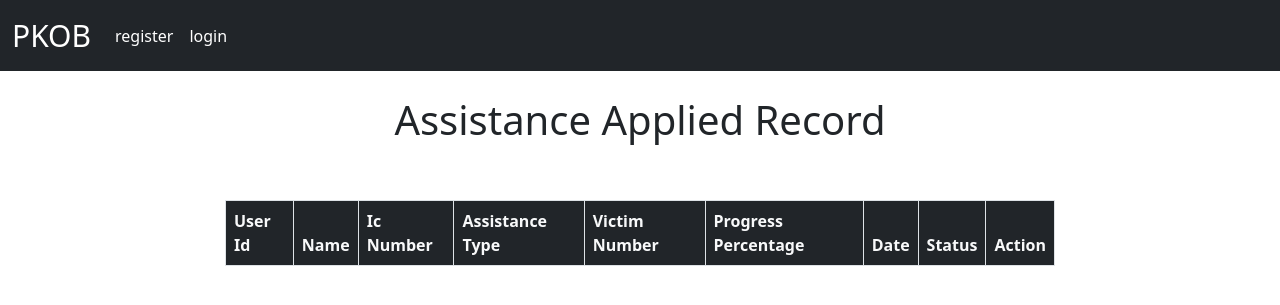
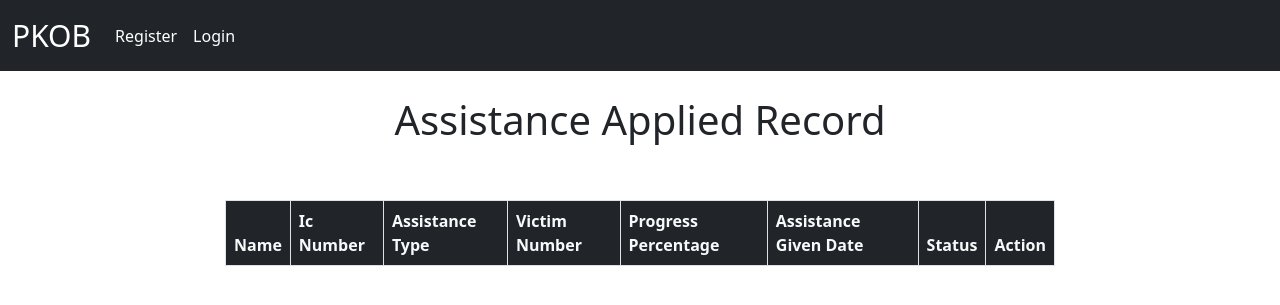
Before and after one commit to TanYiQing/Post-Disaster-Control-Center-System-with-Telegram-Bot, a Django app: template assistance_app/templates/assistance_app/list.html in a window 1280 px wide. Shown: the top 305 px of the page. Run offline with Django 3.2, Linux system fonts and the light colour scheme; the template is opened without the code that fills it, so the values that code supplies are empty; some libraries are stand-ins or nearby versions.

Commit message:
update UI and several functions

```diff
--- a/assistance_app/models.py
+++ b/assistance_app/models.py
@@ -19,7 +19,7 @@ class Assistance(models.Model):
     progress_percentage = models.DecimalField(max_digits=3, decimal_places=2, verbose_name='Progress Percentage', null=True, blank=True, default='0.0')
     victim_number = models.IntegerField(verbose_name='Victim Number')
     is_approved = models.BooleanField(verbose_name='Is Approved', default=False)
-    user = models.ForeignKey(CustomUser, on_delete=models.CASCADE, null=True,related_name='assistance')
+    user = models.ForeignKey(CustomUser, on_delete=models.CASCADE, null=True, related_name='assistance')
     assistance_type = models.ForeignKey(AssistanceType, on_delete=models.CASCADE, related_name='assistance_type')
     assistance_given_date = models.DateField(verbose_name='Assistance Given Date', null=True)
     created_at = models.DateTimeField(auto_now_add=True, verbose_name='Created at')
--- a/assistance_app/templates/assistance_app/list.html
+++ b/assistance_app/templates/assistance_app/list.html
@@ -15,14 +15,14 @@
         <div class="col">
             <table class="table table-bordered table-striped table-hover ">
               <thead class="bg-dark text-light">
+              <thead class="bg-dark text-light">
                 <tr>
-                    <th scope="col">User Id</th>
                     <th scope="col">Name</th>
                     <th scope="col">Ic Number</th>
                     <th scope="col">Assistance Type</th>
                     <th scope="col">Victim Number</th>
                     <th scope="col">Progress Percentage</th>
-                    <th scope="col">Date</th>
+                    <th scope="col">Assistance Given Date</th>
                     <th scope="col">Status</th>
                     <th scope="col">Action</th>
                 </tr>
@@ -30,7 +30,6 @@
               <tbody>
                 {% for assistance in assistances %}
                     <tr>
-                        <td>{{ assistance.user_id }}</td>
                         <td>{{ assistance.user.first_name }} {{ assistance.user.last_name }}</td>
                         <td>{{ assistance.user.ic }}</td>
                         <td>{{ assistance.assistance_type }}</td>
--- a/assistance_app/urls.py
+++ b/assistance_app/urls.py
@@ -2,8 +2,7 @@ from django.urls import path
 from . import views
 
 urlpatterns = [
-    # path("create/", views.request_assistance, name='request-assistance'),
-    path('requestassistance/', views.add, name="add"),
+    path('requestassistance/', views.request_assistance, name="request_assistance"),
     path("applicationrecord/", views.list_assistance_type, name='list_assistance_type'),
     path("edit/<id>", views.edit_assistance_type, name='edit_assistance_type'),
 ]
--- a/templates/navbar.html
+++ b/templates/navbar.html
@@ -15,26 +15,29 @@
         <div class="collapse navbar-collapse" id="navbarNav">
           <ul class="navbar-nav">
             {% if user.is_authenticated%}
-         <li class="nav-item">
             <li class="nav-item">
-                <a class="nav-link active" aria-current="page" href="{% url "add" %}">request assitance</a
+                <a class="nav-link active" aria-current="page" href="{% url "request_assistance" %}">
+                    <div style="border-style:solid; border-width: 1px; padding: 0px 4px;border-radius: 4px">
+                    <span class="bi bi-layers-half"> Request Assistance</span>
+                    </div>
+                </a
                 >
             </li>
             <li class="nav-item">
-                <a class="nav-link active" aria-current="page" href="{% url "list_assistance_type" %}">my request assitance</a
+                <a class="nav-link active" aria-current="page" href="{% url "list_assistance_type" %}"><span class="bi bi-card-list"> My Request Assistance</span></a
                 >
             </li>
             {% else %}
 
             <li class="nav-item">
-                <a class="nav-link active" aria-current="page" href="{% url "register" %}"
-                  >register</a
-                >
+                <a class="nav-link active" aria-current="page" href="{% url "register" %}">
+                    Register
+                </a>
             </li>
             <li class="nav-item">
-                <a class="nav-link active" aria-current="page" href="{% url "login" %}"
-                  >login</a
-                >
+                <a class="nav-link active" aria-current="page" href="{% url "login" %}">
+                    Login
+                </a>
             </li>
             {% endif %}
 
@@ -46,14 +49,17 @@
                 <p class='text-white nav-link p-0 m-0'> Hi, {{ user.first_name }} </p>
             </li>
             <li class="nav-item">
-                <a class="nav-link active" aria-current="page" href="{% url "add_profile" %}"
-                > My Profile</a
-                >
+                <a class="nav-link active" aria-current="page" href="{% url "add_profile" %}">
+                    <span class="bi bi-person-fill"> My Profile</span>
+                </a>
             </li>
             <li class="nav-item">
-                <a class="nav-link active" aria-current="page" href="{% url "logout" %}"
-                  >logout</a
-                >
+
+                <a class="nav-link active" aria-current="page" href="{% url "logout" %}">
+                    <div style="background-color: red; padding: 0px 4px;border-radius: 4px">
+                    <span class="bi bi-door-open"> Logout</span>
+                    </div>
+                </a>
             </li>
             {% endif %}
           </ul>
--- a/victim_app/views.py
+++ b/victim_app/views.py
@@ -35,8 +35,6 @@ def add_profile(request):
         victimProfile.save()
         return redirect('edit_profile')
 
-
-
     return render(request, 'victim_app/add_profile.html')
 
 
@@ -49,7 +47,6 @@ def list_user(request):
 
 @login_required(login_url='/login')
 def edit_profile(request):
-    user = request.user
     user = request.user
     try:
         has_profile = user.profile is not None
```
Also changed, not shown: assistance_app/templates/assistance_app/request_assistance.html (renamed from assistance_app/templates/assistance_app/add.html, +1 -16 lines), assistance_app/views.py (+6 -24 lines), auth_app/views.py (+20 -4 lines), db.sqlite3.
